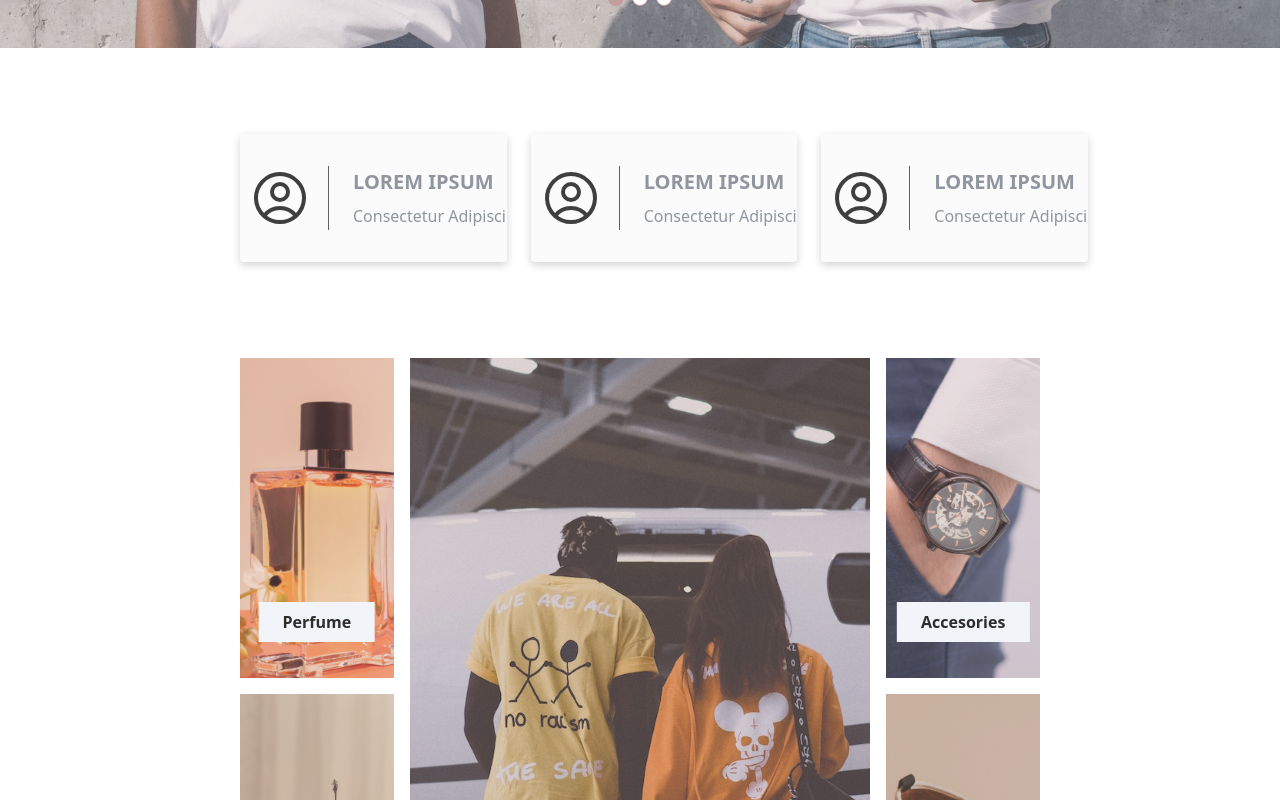
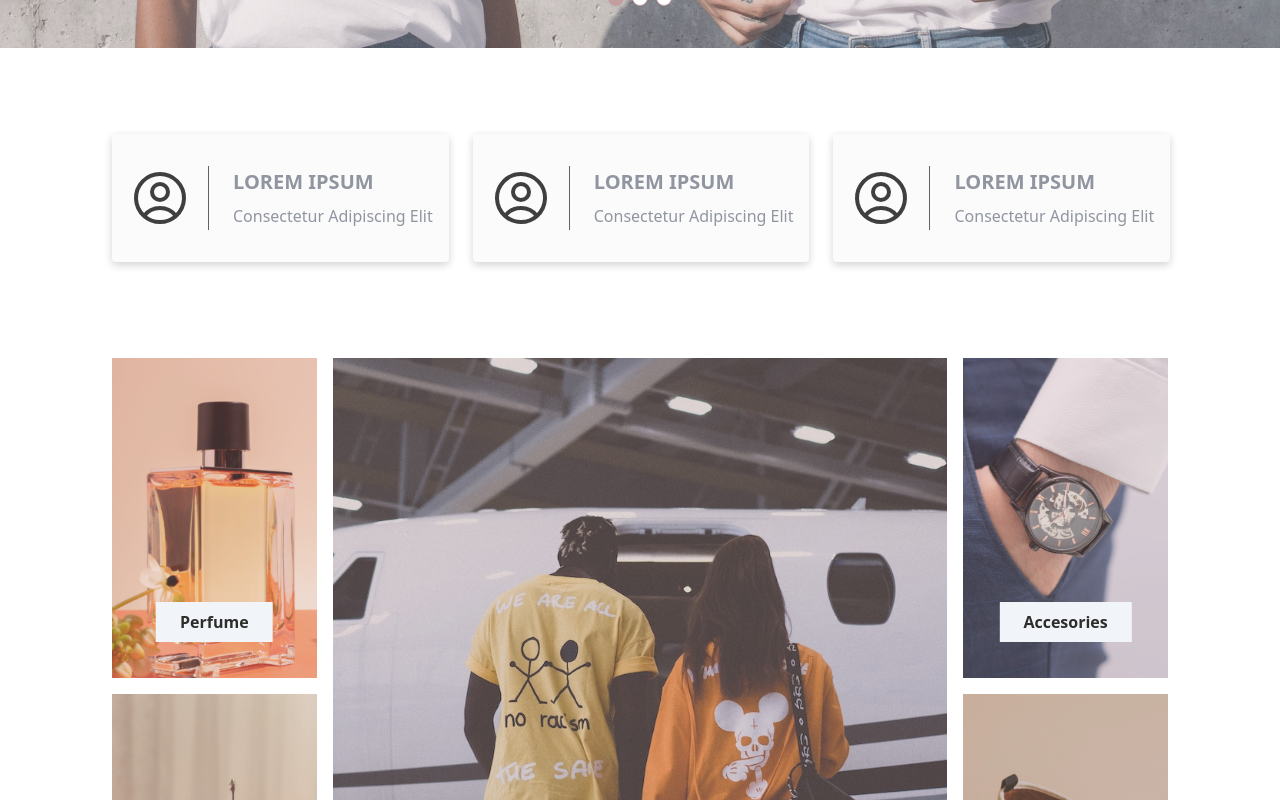
Before and after one commit to ralphscl/grodge-app, a React (Vite) app in the folder client/: page / in a window 1280 px wide. Shown: the part 620-1420 px from the top of the page. Built offline with nearby package versions, Linux system fonts and the light colour scheme; no server answers.

Commit message:
Added Footer Component
Minor Updates

```diff
--- a/client/src/Layout.jsx
+++ b/client/src/Layout.jsx
@@ -1,6 +1,7 @@
 import { Outlet } from "react-router-dom";
 // Component
 import Header from "./components/header/Header";
+import Footer from "./components/footer/Footer";
 
 const Layout = () => {
   return (
@@ -9,6 +10,7 @@ const Layout = () => {
       <div>
         <Outlet />
       </div>
+      <Footer />
     </>
   );
 }
--- a/client/src/components/card/PolicyCard.jsx
+++ b/client/src/components/card/PolicyCard.jsx
@@ -4,7 +4,7 @@ import { ReactComponent as Account } from '../../assets/svg/user.svg';
 
 const PolicyCard = () => {
   return (
-    <div className="w-full p-8 lg:px-2 mb-4 overflow-hidden opacity-75 bg-zinc-50 rounded flex md:flex-col xl:flex-row text-left md:text-center xl:text-left cursor-pointer shadow-[rgba(0,_0,_0,_0.24)_0px_3px_8px] hover:bg-white hover:shadow-[0px_4px_16px_rgba(17,17,26,0.1),_0px_8px_24px_rgba(17,17,26,0.1),_0px_16px_56px_rgba(17,17,26,0.1)] transition duration-300">
+    <div className="w-full p-8 lg:px-4 mb-4 overflow-hidden opacity-75 bg-zinc-50 rounded flex md:flex-col xl:flex-row text-left md:text-center xl:text-left cursor-pointer shadow-[rgba(0,_0,_0,_0.24)_0px_3px_8px] hover:bg-white hover:shadow-[0px_4px_16px_rgba(17,17,26,0.1),_0px_8px_24px_rgba(17,17,26,0.1),_0px_16px_56px_rgba(17,17,26,0.1)] transition duration-300">
       <div className='flex justify-center pe-4 md:pe-0 xl:pe-4 me-4 md:me-0 xl:me-4 border-black-custom border-r md:border-r-0 xl:border-r'>
         <Account className="h-16 w-16" />
       </div>
--- a/client/src/components/container/ThreeColumn.jsx
+++ b/client/src/components/container/ThreeColumn.jsx
@@ -1,6 +1,6 @@
 const ThreeColumn = ({ component, dataObj }) => {
   return (
-    <section className='mt-20 flex flex-col md:flex-row gap-6'>
+    <section className='mt-20 mb-10 flex flex-col md:flex-row gap-6'>
       {dataObj?.map((index) => (
         <div key={index} className='w-full md:w-1/3'>
           {component}
--- a/client/src/components/footer/Footer.jsx
+++ b/client/src/components/footer/Footer.jsx
@@ -1,8 +1,15 @@
+import Sitemap from './components/Sitemap';
+import Copyright from './components/Copyright';
+
 const Footer = () => {
+  const footerStyle = "px-8 md:px-4 lg:px-28 xl:px-58 2xl:px-64"
+
   return (
-    <div>
-
-    </div>
+    <footer className='bg-footer-primary text-footer-secondary'>
+      <Sitemap footerStyle={footerStyle} />
+      <div className='border-white border-b border-solid border-opacity-20'></div>
+      <Copyright footerStyle={footerStyle} />
+    </footer>
   );
 }
 
--- /dev/null
+++ b/client/src/components/footer/components/Copyright.jsx
@@ -0,0 +1,9 @@
+const Copyright = ({ footerStyle }) => {
+    return (
+      <div className={`h-20 py-9 ${footerStyle}`}>
+        Copyright
+      </div>
+    );
+  }
+
+  export default Copyright;
--- /dev/null
+++ b/client/src/components/footer/components/Sitemap.jsx
@@ -0,0 +1,9 @@
+const Sitemap = ({ footerStyle }) => {
+    return (
+      <div className={`h-80 pt-20 pb-8 ${footerStyle}`}>
+        sitemap
+      </div>
+    );
+  }
+
+  export default Sitemap;
--- a/client/src/components/header/Header.jsx
+++ b/client/src/components/header/Header.jsx
@@ -2,7 +2,7 @@ import { useContext } from 'react';
 import { Link, useNavigate } from 'react-router-dom';
 import axios from 'axios';
 // Components
-import DropdownMenu from './DropdownMenu';
+import DropdownMenu from './components/DropdownMenu';
 // Context
 import { UserContext } from '../../context/UserContext';
 // Data
@@ -45,11 +45,8 @@ const Header = () => {
         })}
 
         {!user ?
-          <>
-            <Link key='login' to='/login'> <Profile /> </Link>
-          </>
+          <Link key='login' to='/login'> <Profile /> </Link>
           :
-          <>
           <DropdownMenu
             key='menu'
             user={user}
@@ -58,7 +55,6 @@ const Header = () => {
               <Profile
                 className='stroke-accent-primary hover:stroke-accent-secondary'/>
             } />
-          </>
         }
       </div>
     </nav>
--- a/client/src/components/header/DropdownMenu.jsx
+++ b/client/src/components/header/components/DropdownMenu.jsx
@@ -2,7 +2,7 @@ import { useEffect, useRef, useState } from "react";
 import { Link } from "react-router-dom";
 import PropTypes from 'prop-types';
 // Data
-import { accountMenu, productMenu } from '../../data/navData.jsx';
+import { accountMenu, productMenu } from '../../../data/navData.jsx';
 
 const NavMenu = ({ trigger, user, onLogout }) => {
   const [isOpen, setIsOpen] = useState(false);
--- a/client/src/pages/homepage/HomePage.jsx
+++ b/client/src/pages/homepage/HomePage.jsx
@@ -8,7 +8,7 @@ import LatestProducts from "./components/LatestProducts";
 
 const HomePage = () => {
   // Common styling for the home page
-  const homePageStyles = 'px-8 md:px-4 lg:px-28 xl:px-60';
+  const homePageStyles = 'px-8 md:px-4 lg:px-28 xl:px-58 2xl:px-64';
 
   return (
     <>
@@ -18,7 +18,7 @@ const HomePage = () => {
       {/* Main Content */}
       <div className={homePageStyles}>
         {/* Policy Highlights Component */}
-        <PolicyHighlights dataObj={[0,1,2]} />
+        <PolicyHighlights />
 
         {/* Category Showcase Component */}
         <CategoryShowcase />
--- a/client/src/pages/homepage/components/CategoryShowcase.jsx
+++ b/client/src/pages/homepage/components/CategoryShowcase.jsx
@@ -5,7 +5,7 @@ import { category } from '../../../data/previewData.jsx' ;
 
 const CategoryShowcase = () => {
   return (
-    <section className='mt-20 flex flex-col md:flex-row gap-4 text-center'>
+    <section className='mt-20 mb-10 flex flex-col md:flex-row gap-4 text-center'>
       <div className='w-full md:w-1/2 lg:w-1/5'>
         {category.slice(1, 3).map((item, index) => (
           <CategoryCard
--- a/client/src/pages/homepage/components/PolicyHighlights.jsx
+++ b/client/src/pages/homepage/components/PolicyHighlights.jsx
@@ -1,10 +1,10 @@
 import PolicyCard from "../../../components/card/PolicyCard";
 import ThreeColumn from "../../../components/container/ThreeColumn";
 
-const PolicyHighlights = ({ dataObj }) => {
+const PolicyHighlights = () => {
   return (
     <>
-      <ThreeColumn component={<PolicyCard />} dataObj={dataObj}/>
+      <ThreeColumn component={<PolicyCard />} dataObj={[0,1,2]}/>
     </>
   );
 }
--- a/client/tailwind.config.js
+++ b/client/tailwind.config.js
@@ -12,7 +12,10 @@ export default {
         'accent-tertiary': '#F0E4D8',
 
         'black-custom': '#2D2D2B',
-        'white-custom': '#F6F5F0'
+        'white-custom': '#F6F5F0',
+
+        'footer-primary': '#111111',
+        'footer-secondary': '#cccccc'
       }
     },
   },
```
